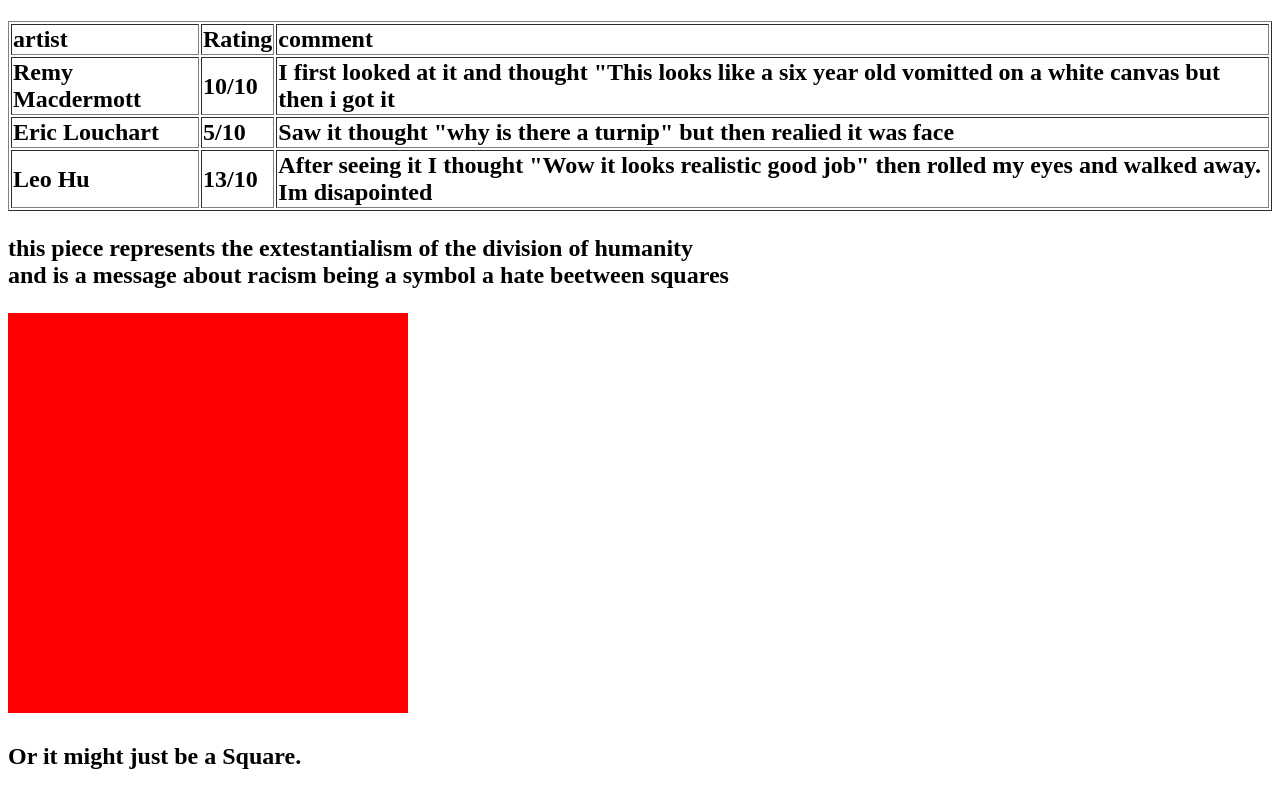
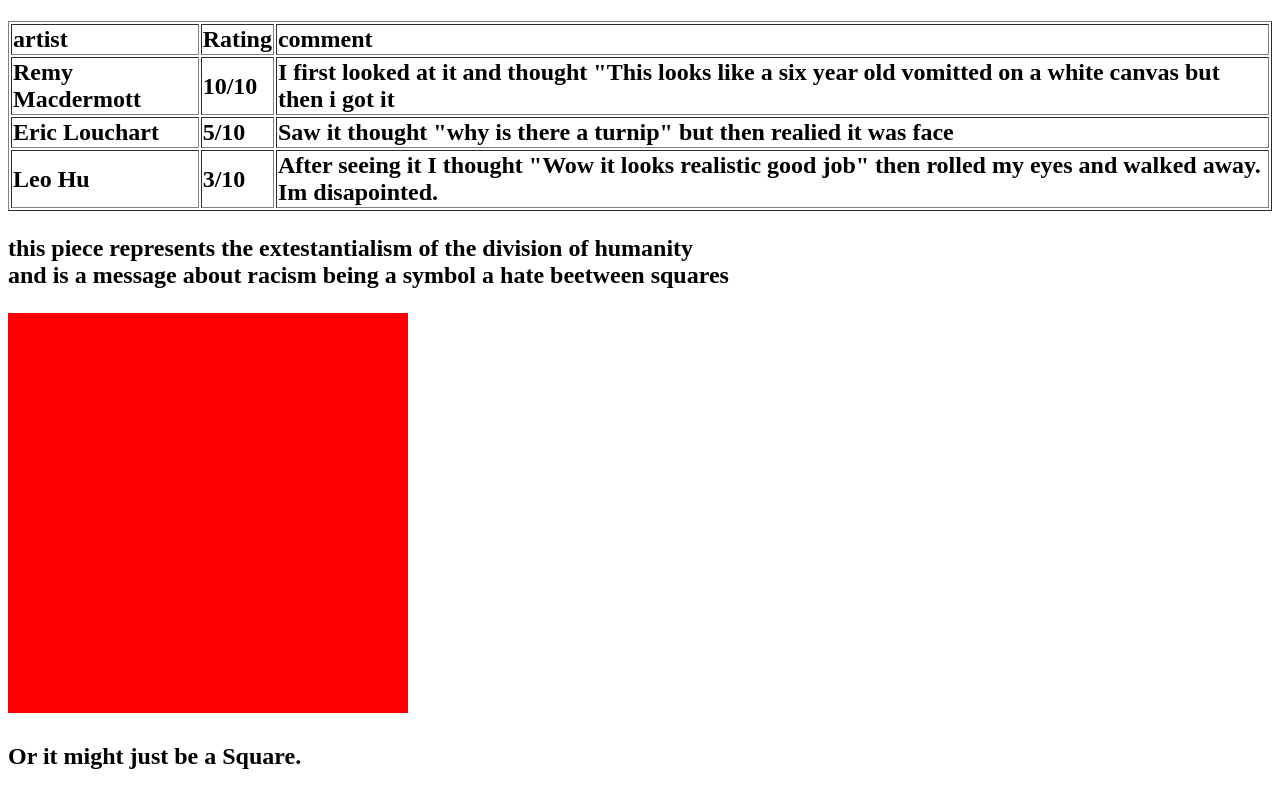
Before and after one commit to Weezar/Weezar.github.io, a plain HTML site: page index.html in a window 1280 px wide. Shown: the part 2153-2947 px from the top of the page. Drawn offline with Linux system fonts and the light colour scheme.

Commit message:
Update index.html

```diff
--- a/index.html
+++ b/index.html
@@ -101,8 +101,8 @@
                 </tr>
             <TR>
                 <td> Leo Hu </td>
-                <td> 13/10 </td>
-                <td> After seeing it I thought "Wow it looks realistic good job" then rolled my eyes and walked away. Im disapointed </td>
+                <td> 3/10 </td>
+                <td> After seeing it I thought "Wow it looks realistic good job" then rolled my eyes and walked away. Im disapointed. </td>
                 </tr>
             </table>
         <p> this piece represents the extestantialism of the division of humanity <br>
```
